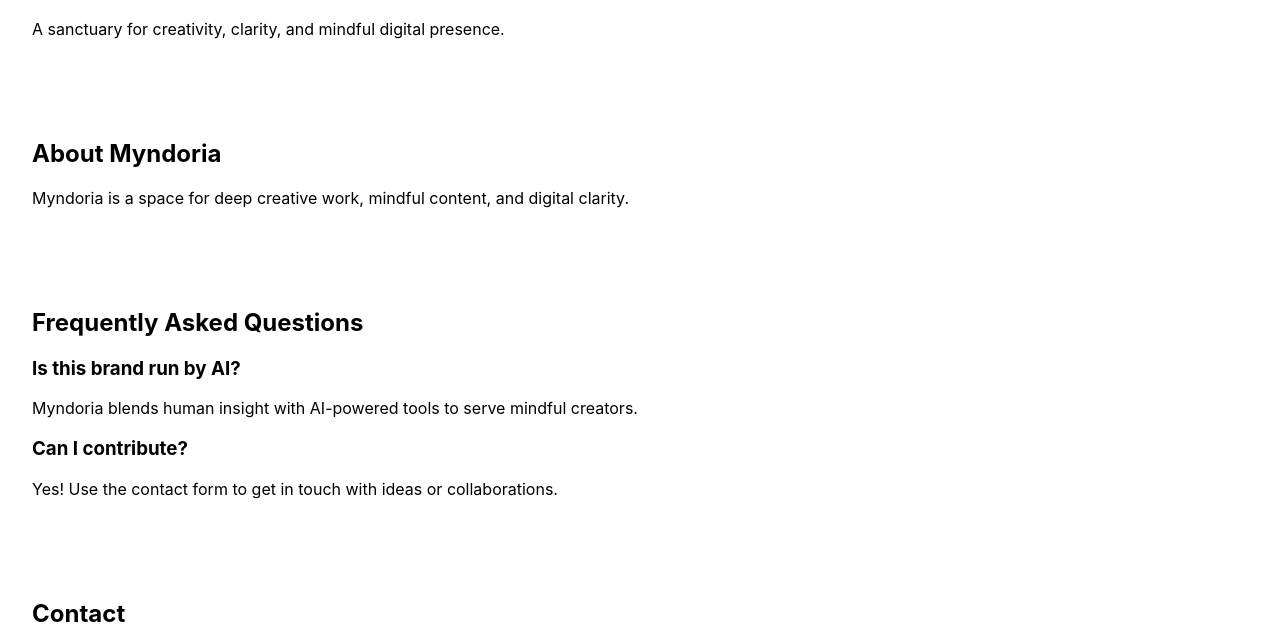
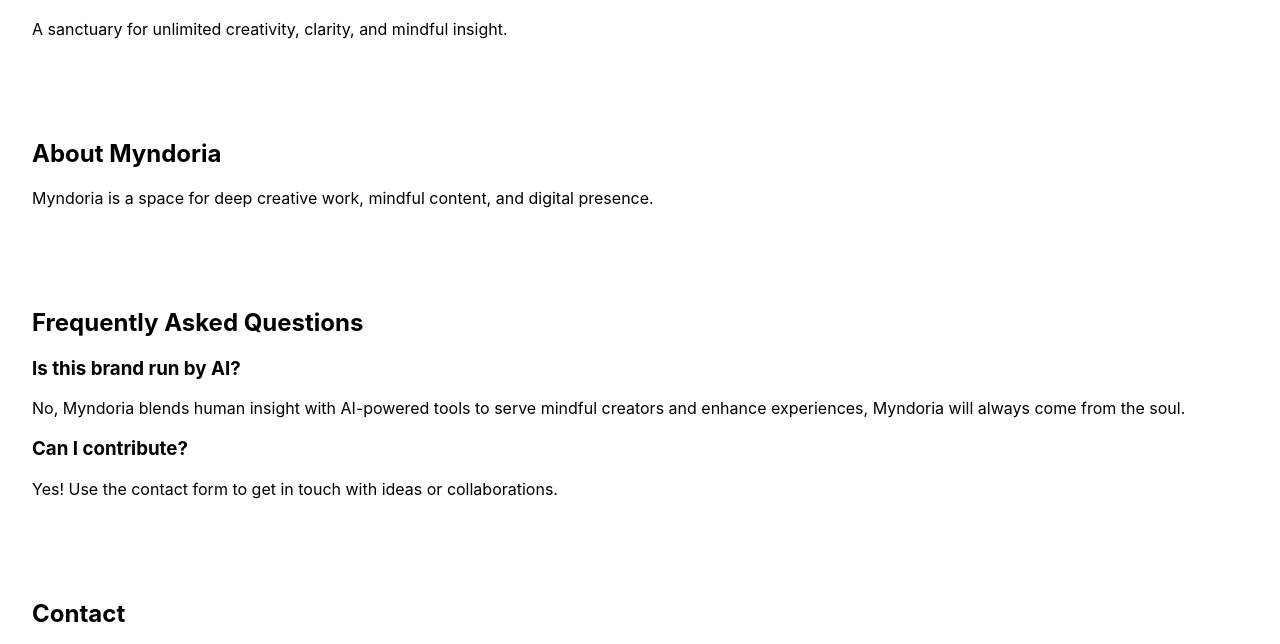
Before and after one commit to Myndoria/myndoria.github.io, a plain HTML site: page index.html in a window 1280 px wide. Shown: the part 147-791 px from the top of the page. Drawn offline with Linux system fonts and the light colour scheme; a script that the page names is missing.

Commit message:
Update index.html

```diff
--- a/index.html
+++ b/index.html
@@ -42,21 +42,21 @@
     </nav>
     <div class="hero-text">
       <h1>Quiet Wisdom. Boundless Insight.</h1>
-      <p>A sanctuary for creativity, clarity, and mindful digital presence.</p>
+      <p>A sanctuary for unlimited creativity, clarity, and mindful insight.</p>
     </div>
   </header>
 
   <main>
     <section id="about" class="section fade-in">
       <h2>About Myndoria</h2>
-      <p>Myndoria is a space for deep creative work, mindful content, and digital clarity.</p>
+      <p>Myndoria is a space for deep creative work, mindful content, and digital presence.</p>
     </section>
 
     <section id="faq" class="section fade-in">
       <h2>Frequently Asked Questions</h2>
       <div class="faq">
         <h3>Is this brand run by AI?</h3>
-        <p>Myndoria blends human insight with AI-powered tools to serve mindful creators.</p>
+        <p>No, Myndoria blends human insight with AI-powered tools to serve mindful creators and enhance experiences, Myndoria will always come from the soul.</p>
         <h3>Can I contribute?</h3>
         <p>Yes! Use the contact form to get in touch with ideas or collaborations.</p>
       </div>
```
